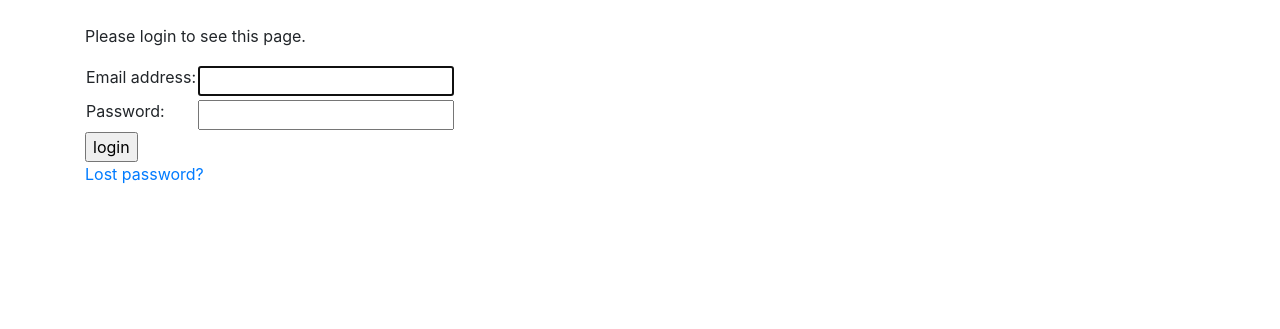
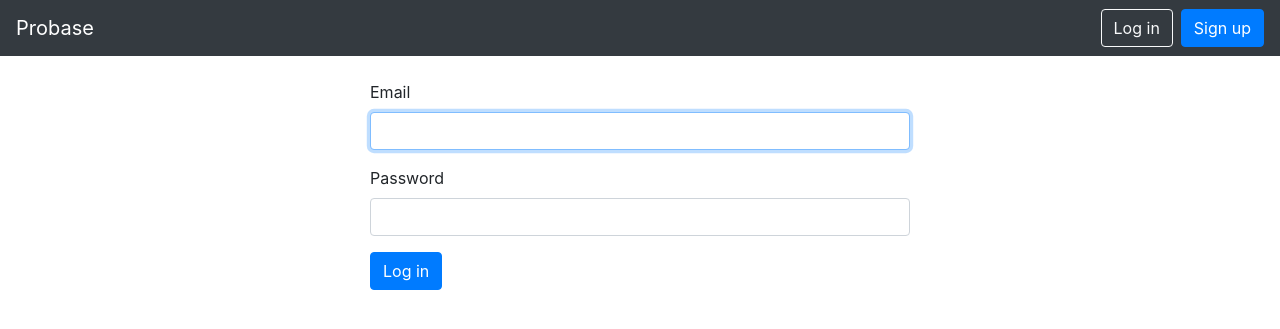
Before and after one commit to CMU-Math/probase, a Django app: page /login/?next=/change-password/ in a window 1280 px wide. Shown: the top 329 px of the page. Run offline with Django 3.2, Linux system fonts and the light colour scheme; some libraries are stand-ins or nearby versions.

Commit message:
Add bootstrap navbar and login form

```diff
--- a/accounts/models.py
+++ b/accounts/models.py
@@ -40,7 +40,7 @@ class UserManager(BaseUserManager):
 
 class User(AbstractUser):
     username = None
-    email = models.EmailField(_('email address'), unique=True)
+    email = models.EmailField(_('email'), unique=True)
     first_name = models.CharField(_('first name'), max_length=150)
     last_name = models.CharField(_('last name'), max_length=150)
     is_writer = models.BooleanField('problem writer status', default=False, help_text='Designates whether the user can submit problems to the database')
--- /dev/null
+++ b/static/css/main.css
@@ -0,0 +1,4 @@
+/* Django crispy forms: hide asterisk for required fields because all fields are required */
+.asteriskField {
+    display: none;
+}
--- a/templates/base.html
+++ b/templates/base.html
@@ -5,8 +5,41 @@
     <meta name="viewport" content="width=device-width, initial-scale=1, shrink-to-fit=no">
 	<title>Probase</title>
 	<link rel="stylesheet" href="https://stackpath.bootstrapcdn.com/bootstrap/4.4.1/css/bootstrap.min.css" integrity="sha384-Vkoo8x4CGsO3+Hhxv8T/Q5PaXtkKtu6ug5TOeNV6gBiFeWPGFN9MuhOf23Q9Ifjh" crossorigin="anonymous">
+	<link rel="stylesheet" href="{% static 'css/main.css' %}">
   </head>
   <body>
+
+	  <nav class="navbar navbar-expand{% if user.is_authenticated %}-sm{% endif %} navbar-dark bg-dark">
+	  <div class="container-fluid">
+		<a class="navbar-brand" href="{% url 'home' %}">Probase</a>
+		<button class="navbar-toggler" type="button" data-toggle="collapse" data-target="#mainMenu" aria-controls="mainMenu" aria-expanded="false" aria-label="Toggle navigation">
+		  <span class="navbar-toggler-icon"></span>
+		</button>
+		<div class="collapse navbar-collapse" id="mainMenu">
+		  {% if user.is_authenticated %}
+			<ul class="navbar-nav ml-auto">
+			  <li class="nav-item dropdown">
+				<a class="nav-link dropdown-toggle" href="#" id="userMenu" data-toggle="dropdown" aria-haspopup="true" aria-expanded="false">
+				  {{ user }}
+				</a>
+				<div class="dropdown-menu dropdown-menu-right" aria-labelledby="userMenu">
+				  <a class="dropdown-item" href="#">My account</a>
+				  <a class="dropdown-item" href="#">Change password</a>
+				  <div class="dropdown-divider"></div>
+				  <a class="dropdown-item" href="{% url 'logout' %}">Log out</a>
+				</div>
+			  </li>
+			</ul>
+		  {% else %}
+			<form class="form-inline ml-auto">
+			  <a href="{% url 'login' %}" class="btn btn-outline-light">Log in</a>
+			  <a href="{% url 'signup' %}" class="btn btn-primary ml-2">Sign up</a>
+			</form>
+		  {% endif %}
+		</div>
+	  </div>
+	</nav>
+
     <div class="container mt-4">
       {% block content %}
       {% endblock %}
--- a/templates/login.html
+++ b/templates/login.html
@@ -1,38 +1,15 @@
 {% extends "base.html" %}
 
+{% load crispy_forms_tags %}
+
 {% block content %}
-
-{% if form.errors %}
-<p>Your username and password didn't match. Please try again.</p>
-{% endif %}
-
-{% if next %}
-    {% if user.is_authenticated %}
-    <p>Your account doesn't have access to this page. To proceed,
-    please login with an account that has access.</p>
-    {% else %}
-    <p>Please login to see this page.</p>
-    {% endif %}
-{% endif %}
-
-<form method="post" action="{% url 'login' %}">
-{% csrf_token %}
-<table>
-<tr>
-    <td>{{ form.username.label_tag }}</td>
-    <td>{{ form.username }}</td>
-</tr>
-<tr>
-    <td>{{ form.password.label_tag }}</td>
-    <td>{{ form.password }}</td>
-</tr>
-</table>
-
-<input type="submit" value="login">
-<input type="hidden" name="next" value="{{ next }}">
-</form>
-
-{# Assumes you setup the password_reset view in your URLconf #}
-<p><a href="{% url 'reset_password' %}">Lost password?</a></p>
-
+  <div class="row justify-content-center">
+	<div class="col-md-8 col-lg-6">
+	  <form method="post">
+		{% csrf_token %}
+		{{ form|crispy }}
+		<button type="submit" class="btn btn-primary">Log in</button>
+	  </form>
+	</div>
+  </div>
 {% endblock %}
```
Also changed, not shown: accounts/forms.py (+12 -6 lines).
